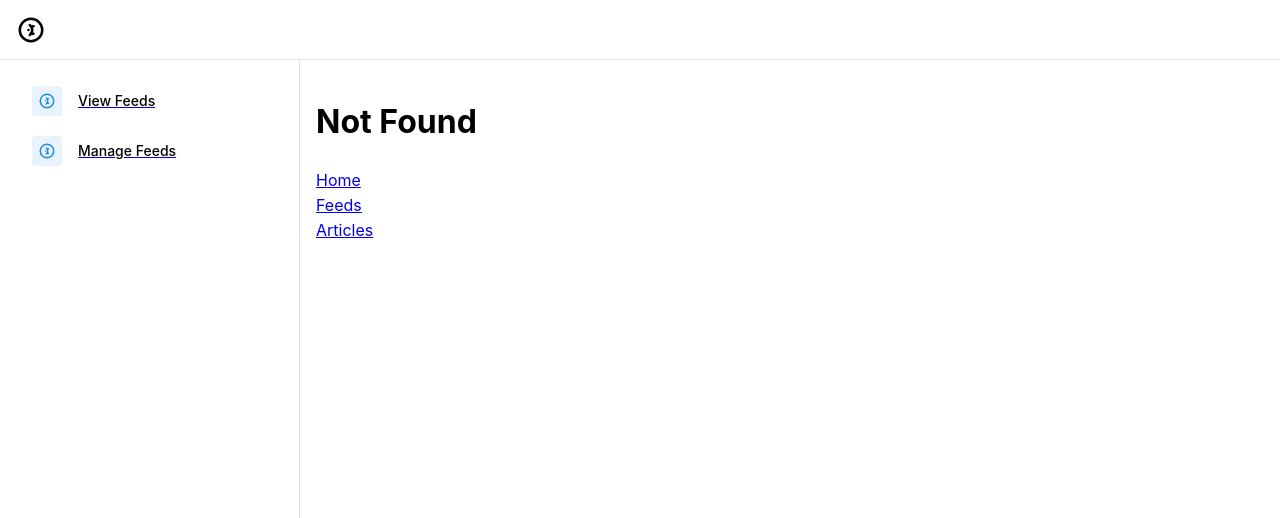
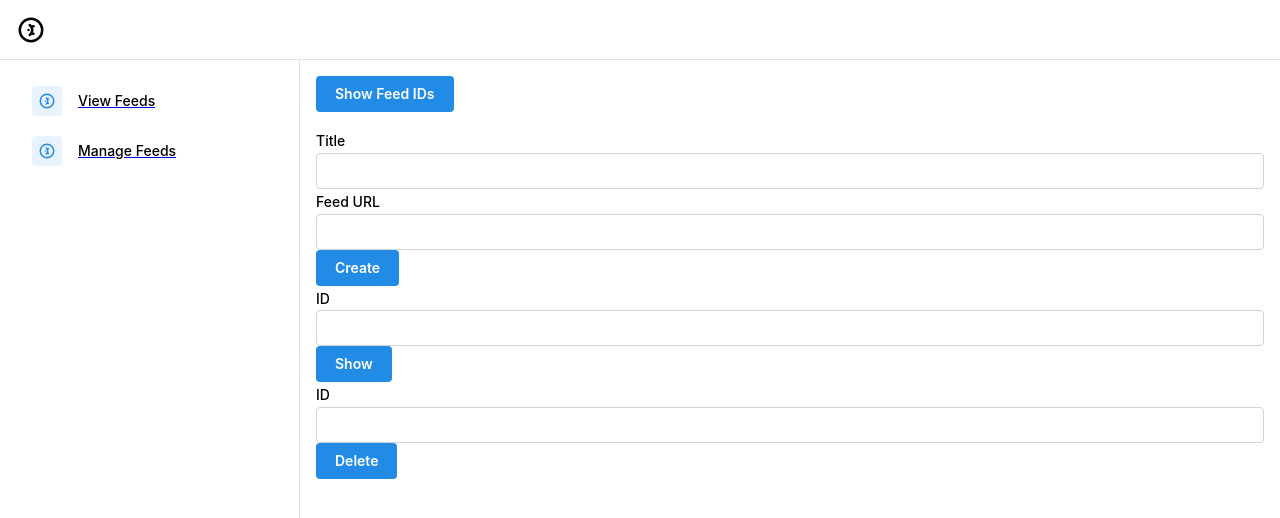
Before and after one commit to tbistr/rsss, a React app: page /feeds/subscriptions in a window 1280 px wide. Before the commit this address had no page. Shown: the top 518 px of the page. Built offline with nearby package versions, Linux system fonts and the light colour scheme; the HTML template or start-up script is replaced by a standard one; what hono would draw is missing.

Commit message:
chore: Change pathname `management` to `subscriptions`

```diff
--- a/src/client/App.tsx
+++ b/src/client/App.tsx
@@ -5,8 +5,8 @@ import { IconBrandMantine } from "@tabler/icons-react";
 import { createRoot } from "react-dom/client";
 import { BrowserRouter, Navigate, Route, Routes } from "react-router";
 import { Layout } from "./components/AppShell";
-import { FeedManager } from "./pages/feeds/management/FeedManager";
 import { ShowRSSFeeds } from "./pages/feeds/my/ArticleViewer";
+import { FeedSubscriptions } from "./pages/feeds/subscriptions/FeedSubscriptions";
 import { NotFound } from "./pages/notFound/NotFound";
 
 const root = createRoot(document.getElementById("root") ?? document.body);
@@ -28,7 +28,7 @@ root.render(
 								{
 									icon: IconBrandMantine,
 									label: "Manage Feeds",
-									to: "/feeds/management",
+									to: "/feeds/subscriptions",
 								},
 							]}
 						/>
@@ -36,7 +36,7 @@ root.render(
 				>
 					<Route index element={<ShowRSSFeeds />} />
 					<Route path="my" element={<ShowRSSFeeds />} />
-					<Route path="management" element={<FeedManager />} />
+					<Route path="subscriptions" element={<FeedSubscriptions />} />
 					<Route path="*" element={<NotFound />} />
 				</Route>
 			</Routes>
--- a/src/client/pages/feeds/management/FeedManager.tsx
+++ b/src/client/pages/feeds/subscriptions/FeedSubscriptions.tsx
@@ -9,7 +9,7 @@ import type { Feed } from "src/server/feeds";
 
 const client = hc<AppType>("/api");
 
-export const FeedManager = () => {
+export const FeedSubscriptions = () => {
 	return (
 		<>
 			<ShowFeeds />
```
